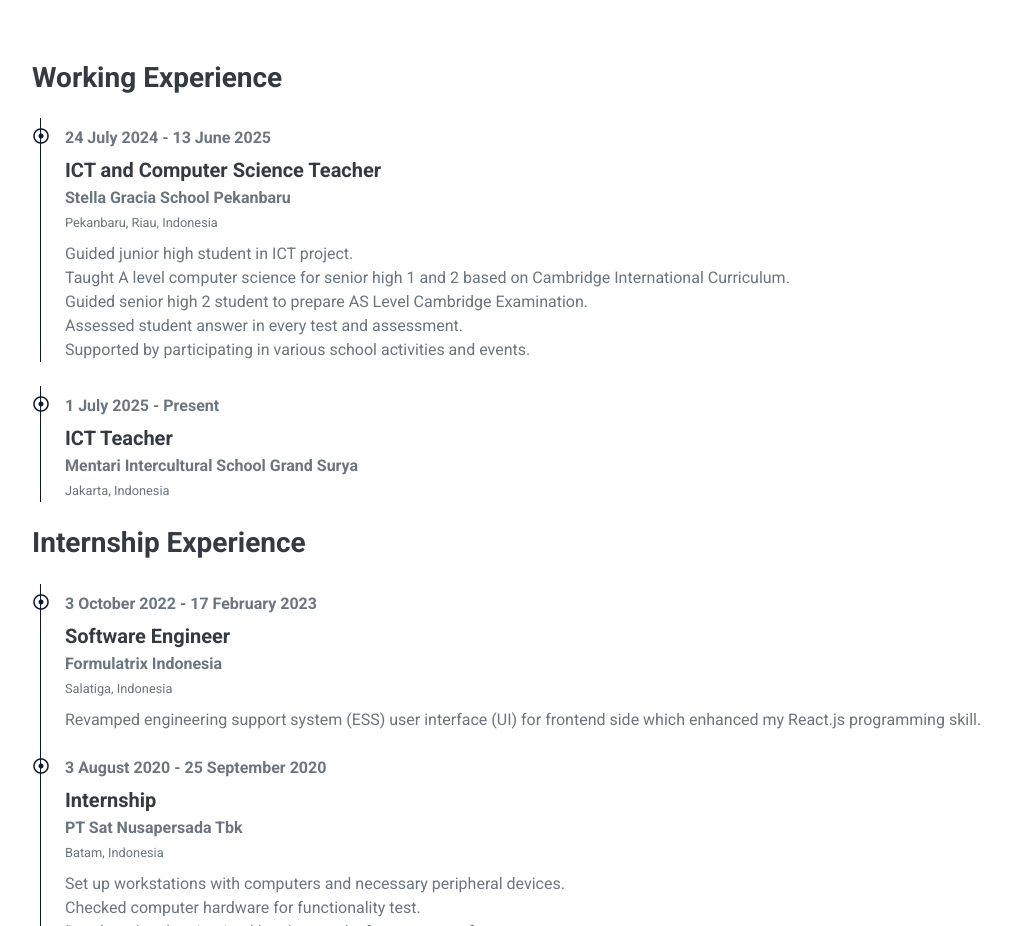
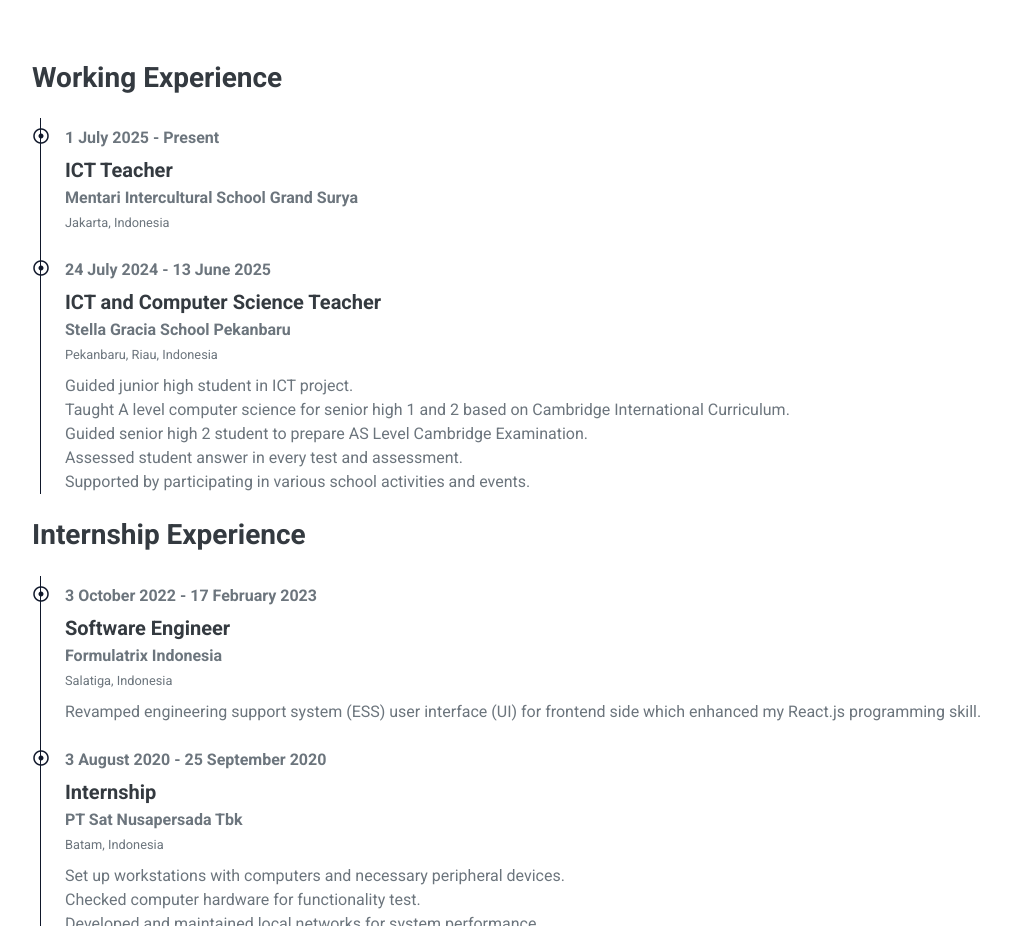
Before and after one commit to syafailyas/Personal_Website, a plain HTML site: page index.html in a window 1280 px wide. Shown: the part 2151-3077 px from the top of the page, without its empty margins (53-1064 px from the left). Drawn offline with nearby package versions, Linux system fonts and the light colour scheme.

Commit message:
18th commit

```diff
--- a/index.html
+++ b/index.html
@@ -209,6 +209,16 @@
                             <div class = "position-relative mb-4">
                                 <i class = "far fa-dot-circle text-primary position-absolute" style = "top: 2px; left: -32px;"></i>
 
+                                <p class = "mb-2"><strong>1 July 2025 - Present</strong></p>
+
+                                <h5 class = "font-weight-bold mb-1">ICT Teacher</h5>
+
+                                <p class = "mb-2"><strong>Mentari Intercultural School Grand Surya</strong><br><small>Jakarta, Indonesia</small></p>
+                            </div>
+
+                            <div class = "position-relative mb-4">
+                                <i class = "far fa-dot-circle text-primary position-absolute" style = "top: 2px; left: -32px;"></i>
+
                                 <p class = "mb-2"><strong>24 July 2024 - 13 June 2025</strong></p>
 
                                 <h5 class = "font-weight-bold mb-1">ICT and Computer Science Teacher</h5>
@@ -222,18 +232,6 @@
                                     Assessed student answer in every test and assessment. <br>
                                     Supported by participating in various school activities and events.
                                  </p>
-                            </div>
-                        </div>
-
-                        <div class = "border-left border-primary pt-2 pl-4 ml-2">
-                            <div class = "position-relative mb-4">
-                                <i class = "far fa-dot-circle text-primary position-absolute" style = "top: 2px; left: -32px;"></i>
-
-                                <p class = "mb-2"><strong>1 July 2025 - Present</strong></p>
-
-                                <h5 class = "font-weight-bold mb-1">ICT Teacher</h5>
-
-                                <p class = "mb-2"><strong>Mentari Intercultural School Grand Surya</strong><br><small>Jakarta, Indonesia</small></p>
                             </div>
                         </div>
                     </div>
```
